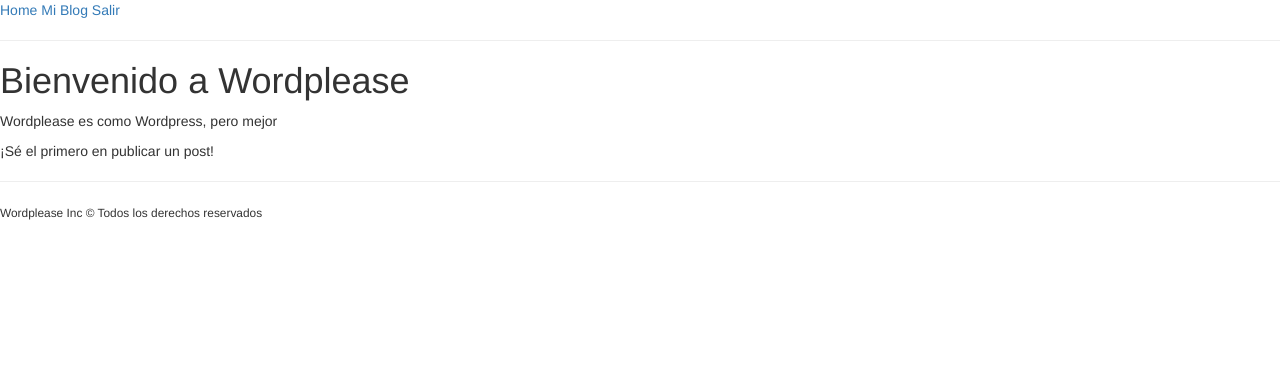
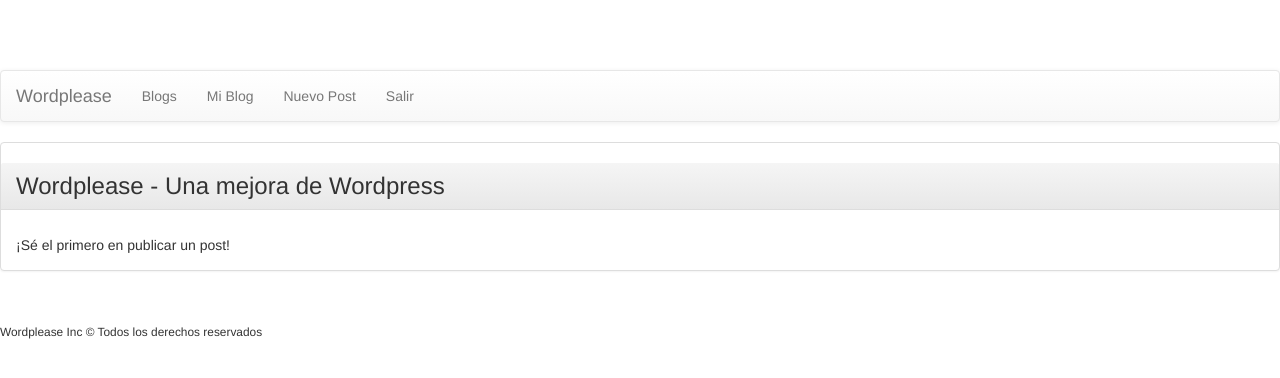
Before and after one commit to jalzueta/keepCodingMaster-Django, a Django app: page / in a window 1280 px wide. Shown: the top 378 px of the page. Run offline with Django 3.2, Linux system fonts and the light colour scheme; the visitor is signed in with stand-in values (Sample User, id 1); data that the repository does not hold is empty; some libraries are stand-ins or nearby versions.

Commit message:
Algo de CSS

```diff
--- a/posts/templates/posts/home.html
+++ b/posts/templates/posts/home.html
@@ -1,11 +1,8 @@
 {% extends 'base.html' %}
 
 {% block section %}
-    <h1>Bienvenido a Wordplease</h1>
-    <p>Wordplease es como Wordpress, pero mejor</p>
-
     {% if posts_list|length > 0 %}
-        <h2>Últimos posts publicados</h2>
+        <h3>Últimos posts publicados</h3>
         {% include 'posts/posts_loop.html' %}
     {% else %}
         ¡Sé el primero en publicar un post!
--- /dev/null
+++ b/wordplease/static/css/1-col-portfolio.css
@@ -0,0 +1,13 @@
+/*!
+ * Start Bootstrap - 1 Col Portfolio HTML Template (http://startbootstrap.com)
+ * Code licensed under the Apache License v2.0.
+ * For details, see http://www.apache.org/licenses/LICENSE-2.0.
+ */
+
+body {
+    padding-top: 70px; /* Required padding for .navbar-fixed-top. Remove if using .navbar-static-top. Change if height of navigation changes. */
+}
+
+footer {
+    margin: 50px 0;
+}
--- a/wordplease/templates/base.html
+++ b/wordplease/templates/base.html
@@ -6,23 +6,35 @@
     <title>{% block title %} Bienvenido a Wordplease - Como Wordpress, pero mejor {% endblock %}</title>
     <link href="{% static 'css/bootstrap.min.css' %}" rel="stylesheet"> <!--urls dinámica en función de la url static del settings-->
     <link href="{% static 'css/bootstrap-theme.min.css' %}" rel="stylesheet"> <!--urls dinámica en función de la url static del settings-->
+    <link href="{% static 'css/1-col-portfolio.css' %}" rel="stylesheet"> <!--urls dinámica en función de la url static del settings-->
 </head>
 <body>
-    <nav>
-        <a href="{% url 'posts_home' %}">Home</a>
+    <nav class="navbar navbar-default" role="navigation">
+        <div class="navbar-header">
+            <a class="navbar-brand" href="{% url 'posts_home' %}">Wordplease</a>
+        </div>
+        <ul class="nav navbar-nav">
+            <li><a href="{% url 'blogs' %}">Blogs</a></li>
             {% if user.is_authenticated %}
-            <a href="{% url 'blog_detail' user.username %}">Mi Blog</a>
-            <a href="{% url 'users_logout' %}">Salir</a>
+                <li><a href="{% url 'blog_detail' user.username %}">Mi Blog</a></li>
+                <li><a href="{% url 'create_post' %}">Nuevo Post</a></li>
+                <li><a href="{% url 'users_logout' %}">Salir</a></li>
             {% else %}
-            <a href="{% url 'users_login' %}">Entrar</a>
-            <a href="{% url 'users_signup' %}">Registrarse</a>
+                <li><a href="{% url 'users_login' %}">Entrar</a></li>
+                <li><a href="{% url 'users_signup' %}">Registrarse</a></li>
             {% endif %}
+        </ul>
     </nav>
-    <hr>
+    <div class="panel panel-default">
+        <h3 class="panel-heading">Wordplease - Una mejora de Wordpress</h3>
+        <div class="panel-body">
             <section>
                 {% block section %} {% endblock %}
             </section>
-    <hr>
+        </div>
+    </div>
+    <footer>
         <small>Wordplease Inc &copy; Todos los derechos reservados</small>
+    </footer>
 </body>
 </html>
```
Also changed, not shown: blogs/templates/blogs/blogs.html (+4 -3 lines), blogs/templates/blogs/blogs_loop.html (+5 -3 lines), posts/templates/posts/posts_loop.html (+11 -5 lines). Lines whose indentation alone changed are shown as unchanged.
